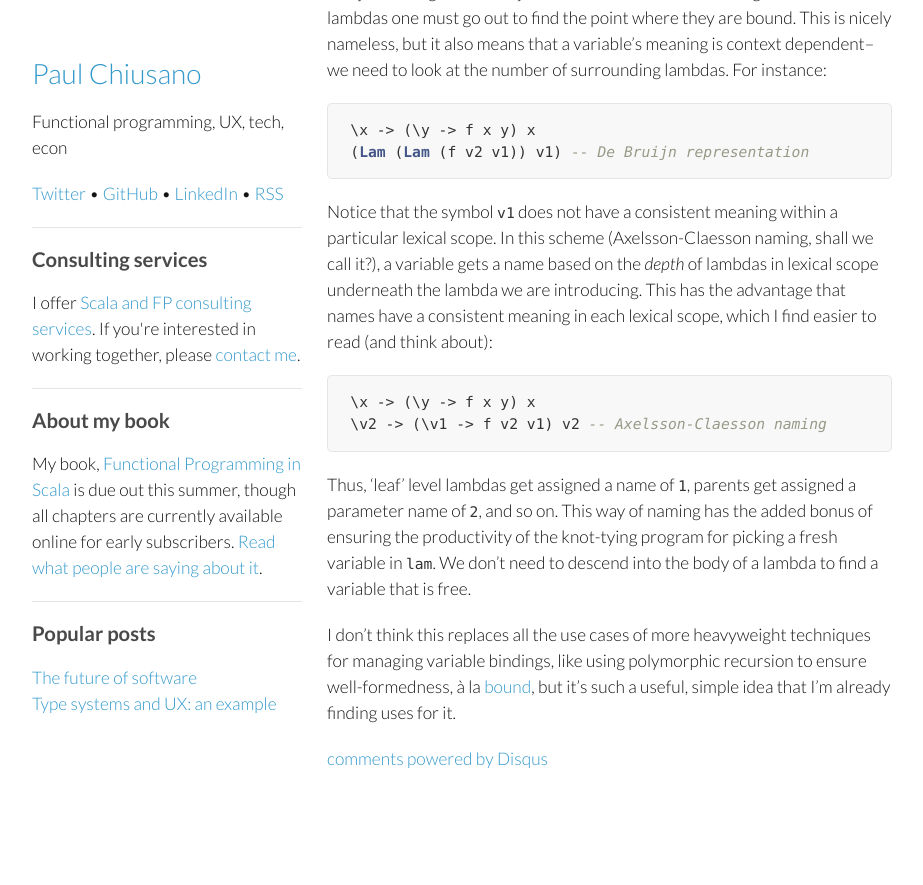
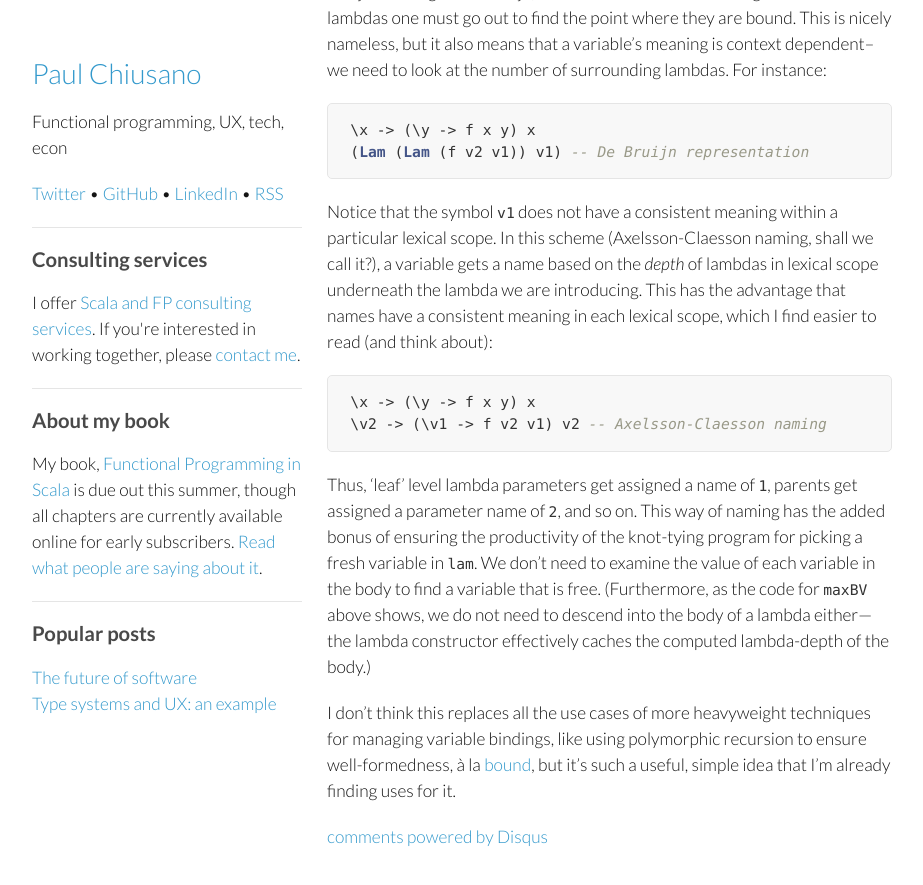
Before and after one commit to pchiusano/pchiusano.github.io, a Jekyll site: the page built from _posts/2014-06-20-simple-debruijn-alternative.markdown, in a window 1280 px wide and 900 px high, scrolled down 1376 px. Shown: the top 885 px of the window, without its empty margins (178-1101 px from the left). Built offline with Jekyll 4.4.1, drawn with Linux system fonts in a browser that asks for light colours; comment, search, counter and statistics services are not loaded; before the commit the page ends 2198 px from its top, so only the background shows below that.

Commit message:
Update 2014-06-20-simple-debruijn-alternative.markdown

```diff
--- a/_posts/2014-06-20-simple-debruijn-alternative.markdown
+++ b/_posts/2014-06-20-simple-debruijn-alternative.markdown
@@ -54,7 +54,7 @@ Notice that the symbol `v1` does not have a consistent meaning within a particul
 \v2 -> (\v1 -> f v2 v1) v2 -- Axelsson-Claesson naming
 ~~~
 
-Thus, 'leaf' level lambdas get assigned a name of `1`, parents get assigned a parameter name of `2`, and so on. This way of naming has the added bonus of ensuring the productivity of the knot-tying program for picking a fresh variable in `lam`. We don't need to descend into the body of a lambda to find a variable that is free.
+Thus, 'leaf' level lambda parameters get assigned a name of `1`, parents get assigned a parameter name of `2`, and so on. This way of naming has the added bonus of ensuring the productivity of the knot-tying program for picking a fresh variable in `lam`. We don't need to examine the value of each variable in the body to find a variable that is free. (Furthermore, as the code for `maxBV` above shows, we do not need to descend into the body of a lambda either---the lambda constructor effectively caches the computed lambda-depth of the body.)
 
 I don't think this replaces all the use cases of more heavyweight techniques for managing variable bindings, like using polymorphic recursion to ensure well-formedness, à la [bound](http://hackage.haskell.org/package/bound), but it's such a useful, simple idea that I'm already finding uses for it.
 
```
